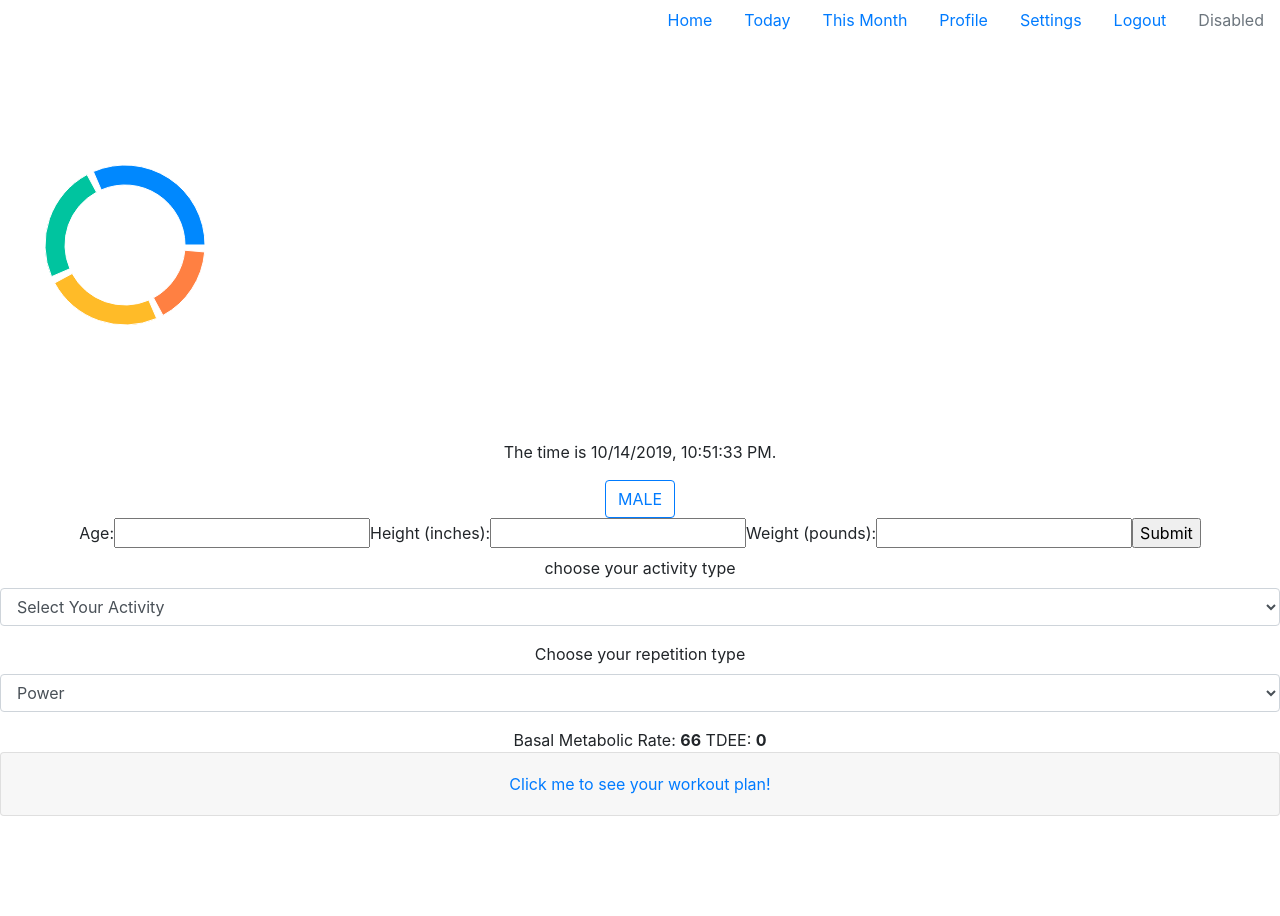
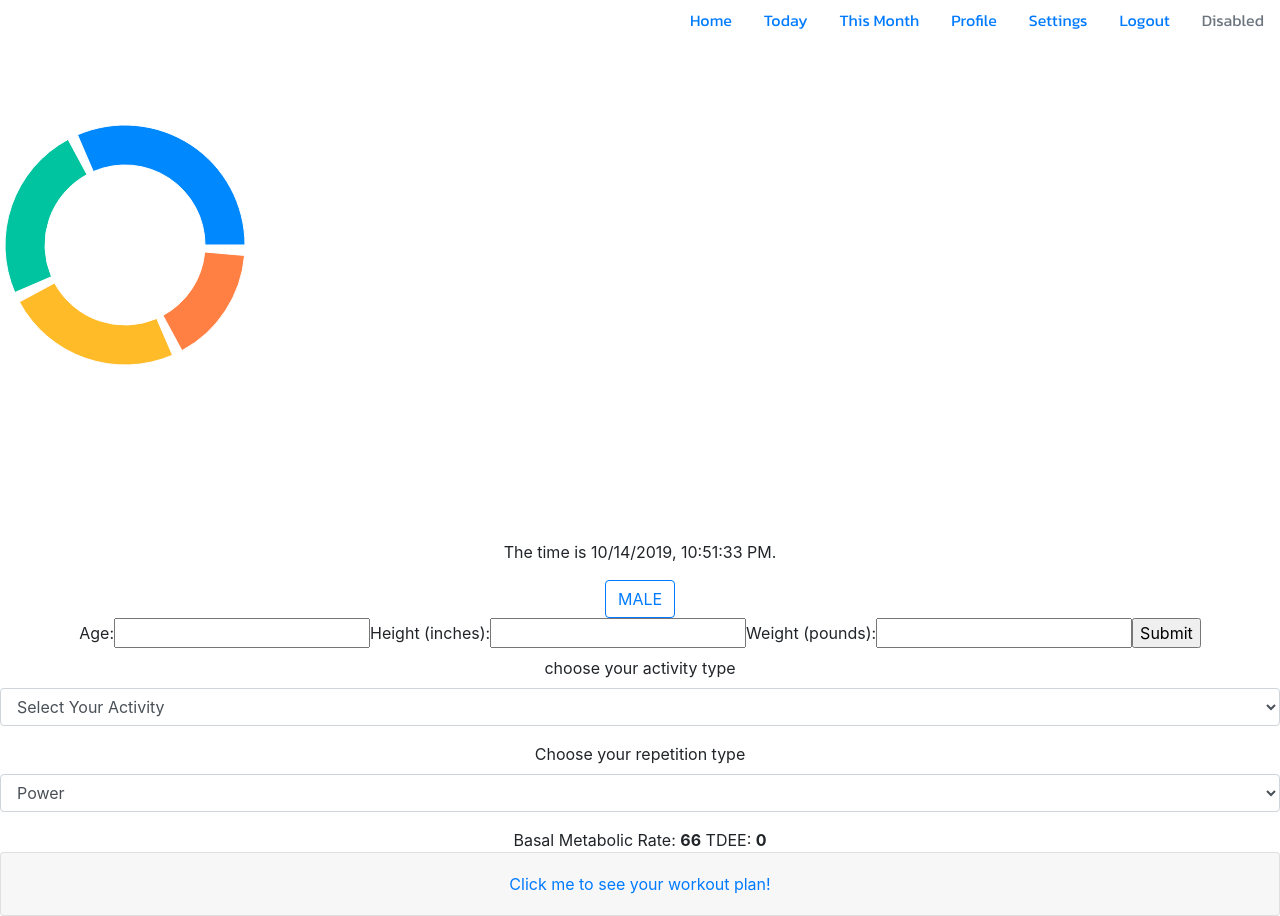
Before and after one commit to petermijkje/workout_app, a React (Create React App) app in the folder workout_app/: page / in a window 1280 px wide. Before the commit the page ends 816 px from the top, so only its background shows below. Built offline with nearby package versions, Linux system fonts and the light colour scheme.

Commit message:
added header.css to customise header more. made the two charts the same div sizes so the page doesnt bounce back and forth, added a plancomponent for easier viewing of components

```diff
--- a/workout_app/src/App.js
+++ b/workout_app/src/App.js
@@ -15,7 +15,6 @@ function App() {
         <HomePage />
         <Route exact path="/signin" component={SignIn} />
         <Route exact path="/signup" component={SignUp} />
-
     </div>
   );
 }
--- /dev/null
+++ b/workout_app/src/Components/Header/Header.css
@@ -0,0 +1,5 @@
+@import url('https://fonts.googleapis.com/css?family=Kanit&display=swap');
+
+.header__div {
+    font-family: 'Kanit', sans-serif;
+}
--- a/workout_app/src/Components/Header/Header.js
+++ b/workout_app/src/Components/Header/Header.js
@@ -2,15 +2,16 @@ import React from 'react'
 import { Component } from 'react'
 import { Link } from 'react-router-dom'
 import { Nav } from 'react-bootstrap'
+import './Header.css'
 
 class Header extends Component {
     state = {  }
     render() {
         return (
-            <div>
+            <div className="header__div">
               <Nav className="justify-content-end" activeKey="/home">
                   <Nav.Item>
-                    <Nav.Link href="/home">Home</Nav.Link>
+                    <Nav.Link href="/home" >Home</Nav.Link>
                   </Nav.Item>
                   <Nav.Item>
                     <Nav.Link eventKey="link-2" href="/Today" >Today</Nav.Link>
--- a/workout_app/src/Components/MainChart/Chart/BodyPercentageChart.js
+++ b/workout_app/src/Components/MainChart/Chart/BodyPercentageChart.js
@@ -17,13 +17,13 @@ const COLORS = ['#0088FE', '#00C49F', '#FFBB28', '#FF8042'];
 class BodyPercentageChart extends React.Component {
 render (){
       return (
-          <PieChart width={400} height={400} onMouseEnter={this.onPieEnter}>
+          <PieChart width={600} height={500} onMouseEnter={this.onPieEnter}>
             <Pie
               data={data}
               cx={120}
               cy={200}
-              innerRadius={60}
-              outerRadius={80}
+              innerRadius={80}
+              outerRadius={120}
               fill="#8884d8"
               paddingAngle={5}
             >
--- a/workout_app/src/Components/Plan/Day.js
+++ b/workout_app/src/Components/Plan/PlanComponents/Day.js
@@ -1,6 +1,6 @@
 import React, { Component } from 'react';
-import '../../../src/Components/Plan/twelveweeks.css'
-import exerciseLibrary from '../../../src/exerciseLibrary/data/exerciseLibrary.json'
+import '../twelveweeks.css'
+import exerciseLibrary from '../../../../src/exerciseLibrary/data/exerciseLibrary.json'
 
 class Day extends Component {
   constructor(){
--- a/workout_app/src/Components/Plan/TwelveWeeks.js
+++ b/workout_app/src/Components/Plan/TwelveWeeks.js
@@ -1,8 +1,8 @@
 import React, { Component } from 'react';
 import { Button } from 'reactstrap';
 import '../../../src/Components/Plan/twelveweeks.css'
-import Day from '../../../src/Components/Plan/Day.js'
-import Reps from '../../../src/Components/Plan/Reps.js'
+import Day from './PlanComponents/Day.js'
+import Reps from './PlanComponents/Reps.js'
 
 class TwelveWeeks extends Component {
   constructor(){
```
Also changed, not shown: workout_app/src/Components/Plan/PlanComponents/Reps.js (renamed from workout_app/src/Components/Plan/Reps.js).
